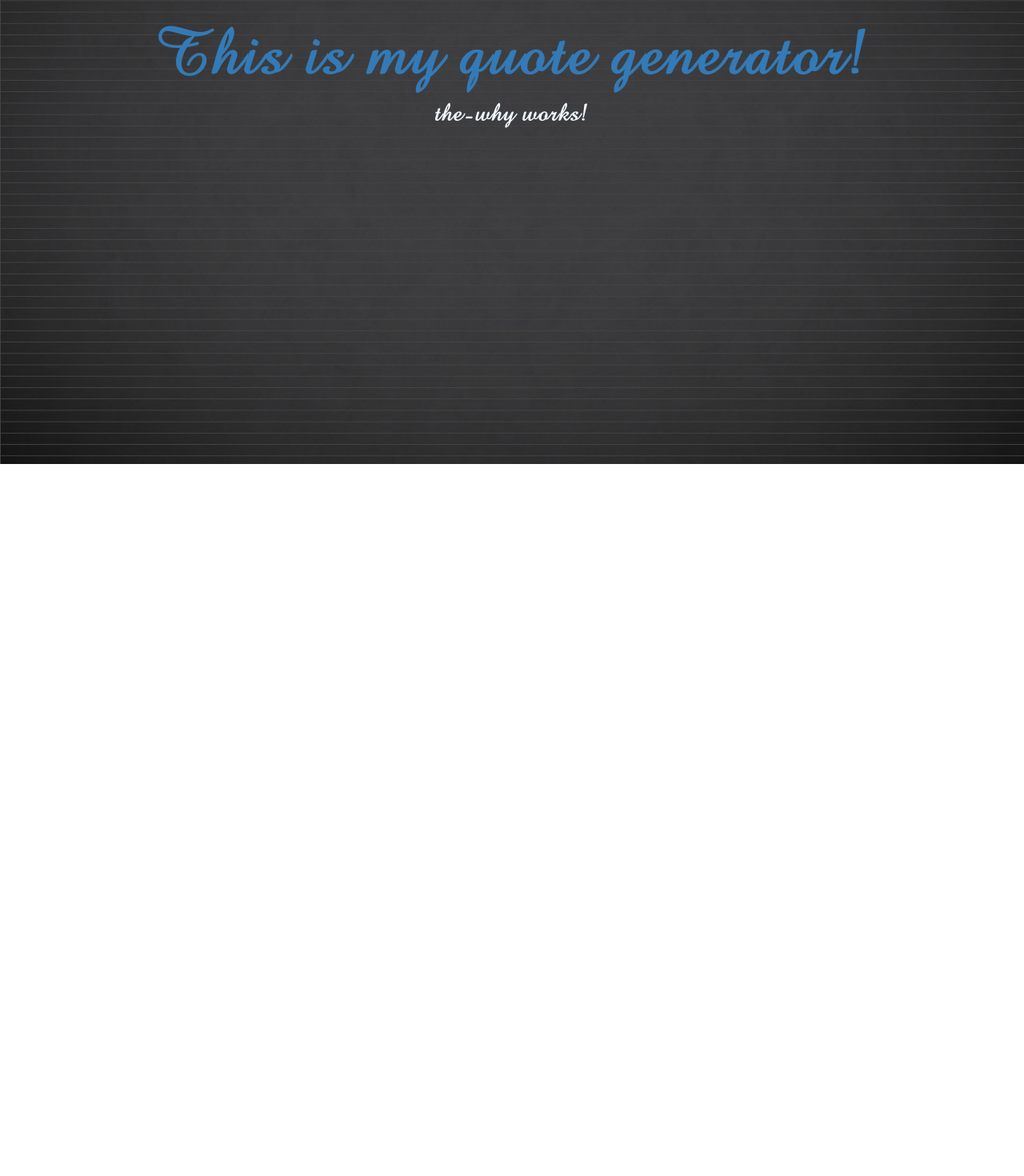
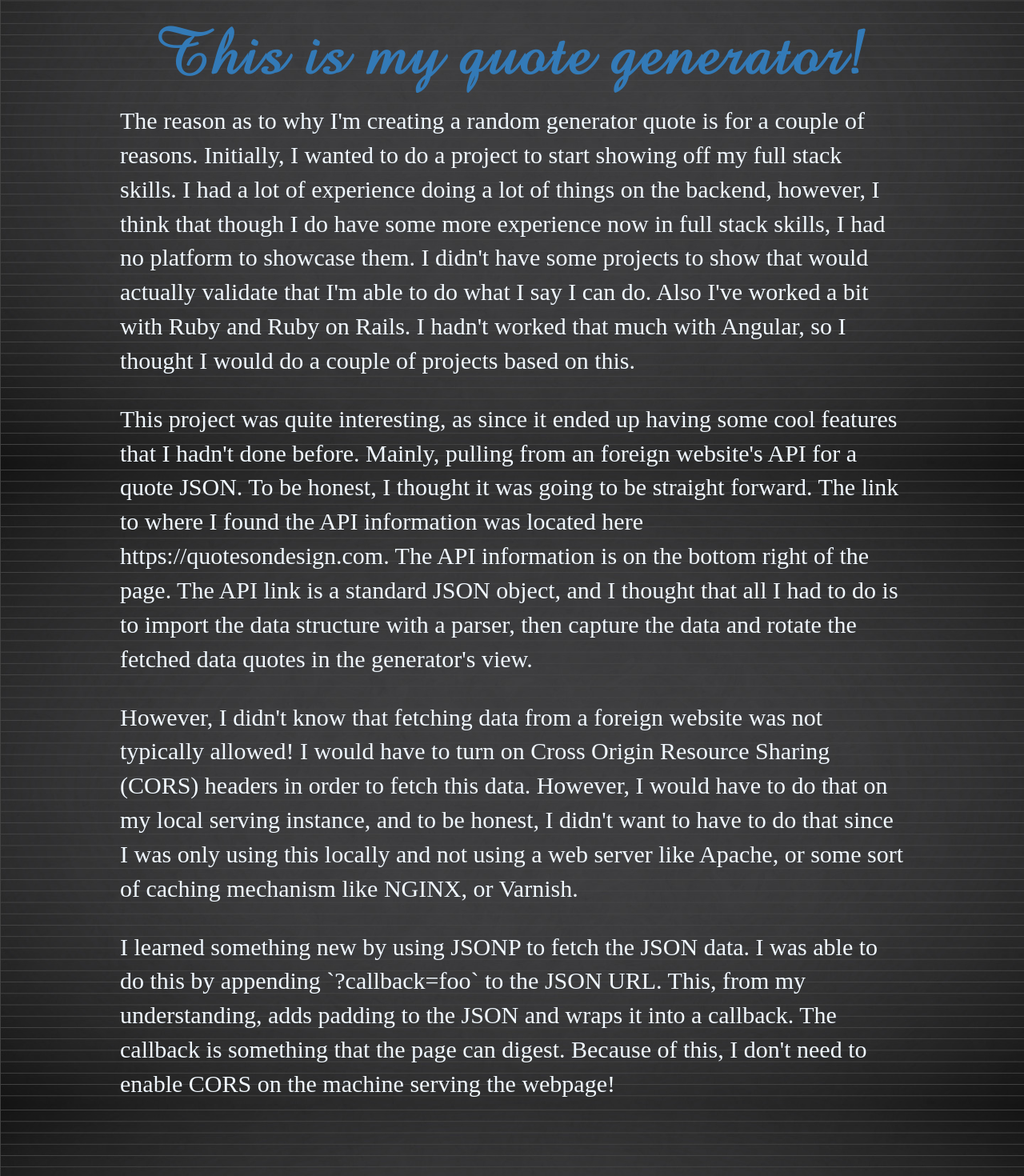
Before and after one commit to Xavier-J-Ortiz/random-quote-generator-angular, an Angular app: page /why in a window 1280 px wide. Shown: the part 220-1690 px from the top of the page at 80% size. Before the commit the page ends 800 px from the top, so only its background shows below. Built offline with nearby package versions, Linux system fonts and the light colour scheme.

Commit message:
Website now pulls from a quote web API. Might create a fallback where if there is no web API available at all, it will pull from an internal object with throw away quotes.

```diff
--- a/src/app/app.module.ts
+++ b/src/app/app.module.ts
@@ -9,6 +9,7 @@ import { QuoteService } from './quote.service';
 import { TheWhyComponent } from './the-why/the-why.component';
 import {RouterModule} from '@angular/router/src/router_module';
 
+import { HttpClientModule} from '@angular/common/http';
 
 @NgModule({
   declarations: [
@@ -18,7 +19,8 @@ import {RouterModule} from '@angular/router/src/router_module';
   ],
   imports: [
     BrowserModule,
-    AppRoutingModule
+    AppRoutingModule,
+    HttpClientModule
   ],
   providers: [QuoteService],
   bootstrap: [AppComponent]
--- a/src/app/generator-block/generator-block.component.css
+++ b/src/app/generator-block/generator-block.component.css
@@ -3,3 +3,6 @@
     background-color: whitesmoke;
     padding-bottom: 10px;
 }
+.generator-block {
+  padding: 0px 10px 0px 10px;
+}
--- a/src/app/generator-block/generator-block.component.html
+++ b/src/app/generator-block/generator-block.component.html
@@ -4,9 +4,12 @@
     <div *ngIf="!theQuote">
       <p class="text-center">Add your random quote here!</p>
     </div>
-    <div *ngIf="theQuote">
-      <p class="text-center">{{theQuote}}</p>
+    <div class="row generator-block" *ngIf="theQuote">
+      <div [innerHTML]="theQuote.content"></div>
+      <p class="pull-right">--{{theQuote.title}}</p>
     </div>
-    <button class="btn btn-primary col-xs-offset-3 col-xs-6 col-sm-offset-3 col-sm-6 col-md-offset-3 col-md-6 button-font" (click)="nextQuote()">Next Quote</button>
+    <div>
+      <button class="btn btn-primary col-xs-offset-3 col-xs-6 col-sm-offset-3 col-sm-6 col-md-offset-3 col-md-6 button-font" (click)="nextQuote()">Next Quote</button>
+    </div>
   </div>
 </div>
--- a/src/app/generator-block/generator-block.component.ts
+++ b/src/app/generator-block/generator-block.component.ts
@@ -1,5 +1,6 @@
 import { Component, OnInit } from '@angular/core';
 import { QuoteService } from '../quote.service';
+import {HttpClient} from '@angular/common/http';
 
 @Component({
   selector: 'app-generator-block',
@@ -8,16 +9,21 @@ import { QuoteService } from '../quote.service';
 })
 export class GeneratorBlockComponent implements OnInit {
 
-  theQuote: string
+  theQuote: {title: string, content: string};
+  quotes: {title: string, content: string}[];
+  quoteLength: number;
 
-  constructor(private quoteService: QuoteService) { }
+  constructor(private quoteService: QuoteService, private http: HttpClient) { }
 
   nextQuote() {
-    const quotes = this.quoteService.getQuotes();
-    const quoteLength = quotes.length;
-    this.theQuote = quotes[Math.floor(Math.random() * quoteLength)];
+    this.theQuote = this.quotes[Math.floor(Math.random() * this.quoteLength)];
   }
 
-  ngOnInit() { }
-
+  ngOnInit() { // Make the HTTP request:
+    this.http.get('http://quotesondesign.com/wp-json/posts?filter[orderby]=rand&filter[posts_per_page]=40?callback=foo').subscribe(data => {
+      // Read the result field from the JSON response.
+      this.quotes = this.quoteService.formatQuotes(data);
+      this.quoteLength = this.quotes.length;
+    });
+  }
 }
--- a/src/app/quote.service.ts
+++ b/src/app/quote.service.ts
@@ -18,4 +18,11 @@ export class QuoteService {
     return quotes;
   }
 
+  formatQuotes(data) {
+    const formattedQuote: {title: string, content: string}[] = [];
+    data.forEach((element) => {
+      formattedQuote.push({title: element.title, content: element.content});
+    });
+    return formattedQuote;
+  }
 }
--- a/src/app/the-why/the-why.component.css
+++ b/src/app/the-why/the-why.component.css
@@ -0,0 +1,5 @@
+p {
+  color: aliceblue;
+  font-family: Cantarell;
+  padding: 10px 0 10px 0;
+}
--- a/src/app/the-why/the-why.component.html
+++ b/src/app/the-why/the-why.component.html
@@ -1,3 +1,27 @@
-<p style="color: aliceblue" class="text-center">
-  the-why works!
+<p>
+  The reason as to why I'm creating a random generator quote is for a couple of reasons. Initially, I wanted to do a
+  project to start showing off my full stack skills. I had a lot of experience doing a lot of things on the backend,
+  however, I think that though I do have some more experience now in full stack skills, I had no platform to showcase
+  them. I didn't have some projects to show that would actually validate that I'm able to do what I say I can do. Also
+  I've worked a bit with Ruby and Ruby on Rails. I hadn't worked that much with Angular, so I thought I would do a
+  couple of projects based on this.
+
 </p>
+<p>
+  This project was quite interesting, as since it ended up having some cool features that I hadn't done before. Mainly,
+  pulling from an foreign website's API for a quote JSON. To be honest, I thought it was going to be straight forward.
+  The link to where I found the API information was located here https://quotesondesign.com. The API information is on
+  the bottom right of the page. The API link is a standard JSON object, and I thought that all I had to do is to import
+  the data structure with a parser, then capture the data and rotate the fetched data quotes in the generator's view.
+</p>
+<p>
+  However, I didn't know that fetching data from a foreign website was not typically allowed! I would have to turn on
+  Cross Origin Resource Sharing (CORS) headers in order to fetch this data. However, I would have to do that on my
+  local serving instance, and to be honest, I didn't want to have to do that since I was only using this locally and not
+  using a web server like Apache, or some sort of caching mechanism like NGINX, or Varnish.
+</p>
+<p>
+  I learned something new by using JSONP to fetch the JSON data. I was able to do this by appending `?callback=foo` to
+  the JSON URL. This, from my understanding, adds padding to the JSON and wraps it into a callback. The callback is
+  something that the page can digest. Because of this, I don't need to enable CORS on the machine serving the webpage!
+</p>
```
